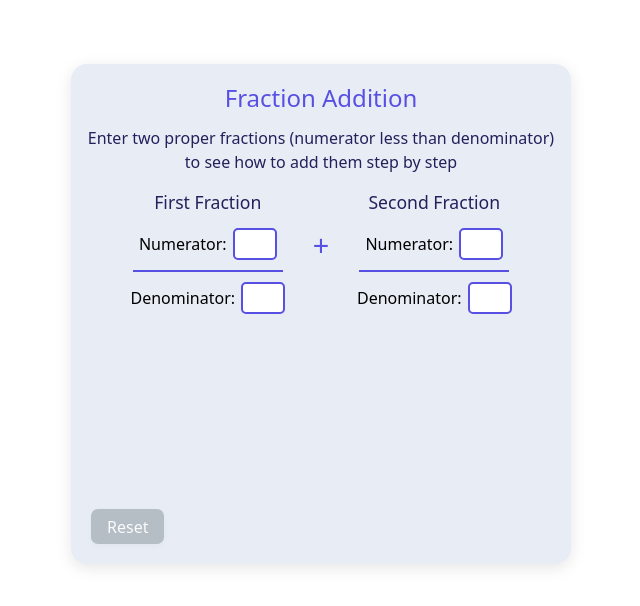
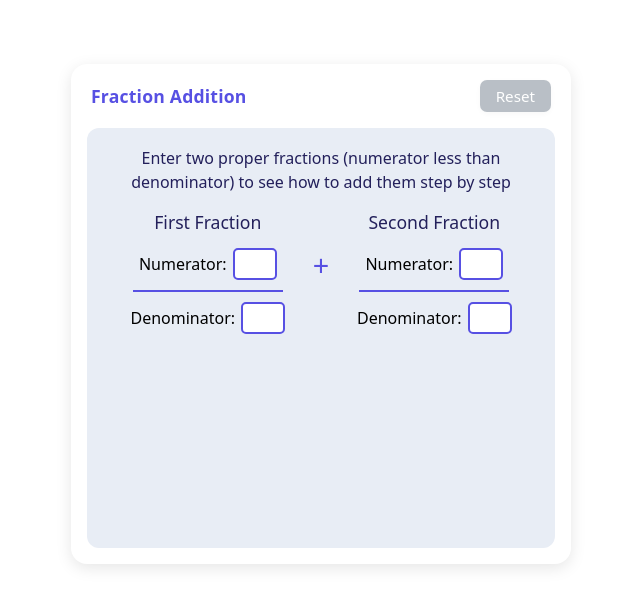
Before and after one commit to Content-Interactives/fraction-interactive-alternative, a React (Vite) app: page / in a window 1280 px wide. Shown: the top 606 px of the page, without its empty margins (319-959 px from the left). Built offline with nearby package versions, Linux system fonts and the light colour scheme.

Commit message:
added some styling

```diff
--- a/src/components/FractionAddition.css
+++ b/src/components/FractionAddition.css
@@ -595,3 +595,21 @@ input[type="number"] {
   box-shadow: 0 0 0 4px rgba(0,0,255,0.2) inset, 0 0 0 8px rgba(0,255,0,0.2) inset;
   z-index: 9999;
 }
+
+.sum-fractions-fade.fade-in {
+  opacity: 1;
+  transition: opacity 0.5s;
+}
+.sum-fractions-fade.fade-out {
+  opacity: 0;
+  transition: opacity 0.5s;
+}
+
+.fade-in-out {
+  opacity: 1;
+  transition: opacity 0.4s;
+}
+.fade-in-out.hide {
+  opacity: 0;
+  transition: opacity 0.4s;
+}
--- a/src/components/FractionAddition.jsx
+++ b/src/components/FractionAddition.jsx
@@ -57,6 +57,9 @@ const FractionAddition = () => {
   const [pieMoveDown, setPieMoveDown] = useState(false);
   const [showLCMText, setShowLCMText] = useState(false);
   const [showMultiplicationFactors, setShowMultiplicationFactors] = useState(false);
+  const [showSumFraction, setShowSumFraction] = useState(false);
+  const [isFadingOut, setIsFadingOut] = useState(false);
+  const [showContinueButton, setShowContinueButton] = useState(true);
 
   useEffect(() => {
     // Trigger step animation when currentStep changes
@@ -208,6 +211,33 @@ const FractionAddition = () => {
       setStep2NumeratorAnimationDone(false);
     }
   }, [currentStep, showSteps, animatedDenominator1, animatedDenominator2, result]);
+
+  useEffect(() => {
+    if (currentStep === 2 && showSteps) {
+      setShowSumFraction(false);
+      setIsFadingOut(false);
+      const fadeOutTimer = setTimeout(() => setIsFadingOut(true), 1200);
+      const showSumTimer = setTimeout(() => setShowSumFraction(true), 2000);
+      return () => {
+        clearTimeout(fadeOutTimer);
+        clearTimeout(showSumTimer);
+      };
+    }
+  }, [currentStep, showSteps]);
+
+  useEffect(() => {
+    // Hide Continue button during step transitions or animations
+    if (
+      isAnimatingDenominator ||
+      hideContinue ||
+      (currentStep === 1 && !step2NumeratorAnimationDone) ||
+      (showSteps && currentStep === 0 && !showLCMText)
+    ) {
+      setShowContinueButton(false);
+    } else {
+      setShowContinueButton(true);
+    }
+  }, [isAnimatingDenominator, hideContinue, step2NumeratorAnimationDone, showSteps, currentStep, showLCMText]);
 
   const handleInputChange = (fractionKey, part, value) => {
     if (showSteps) return;
@@ -381,7 +411,7 @@ const FractionAddition = () => {
                 </div>
               )}
             </div>
-            <div className={`pie-charts-container${pieMoveDown ? ' pie-move-down' : ''}`} style={{ justifyContent: 'center', marginTop: '20px', ...pieStepStyle }}>
+            <div className={`pie-charts-container${pieMoveDown ? ' pie-move-down' : ''}`} style={{ justifyContent: 'center', marginTop: '-25px', ...pieStepStyle }}>
               <div className="pie-charts-flex">
                 <div className="pie-chart">
                   {renderPieChart(f1.numerator, f1.denominator)}
@@ -429,6 +459,7 @@ const FractionAddition = () => {
                     {result.steps.commonDenominator / f1.denominator} ×
                   </span>
                 )}
+
                 <span><Fraction numerator={displayNumeratorEq1} denominator={animatedDenominator1 || f1.denominator} /></span>
               </div>
               <span className="plus-centered">+</span>
@@ -442,7 +473,7 @@ const FractionAddition = () => {
                 )}
               </div>
             </div>
-            <div className={`pie-charts-container${pieMoveDown ? ' pie-move-down' : ''}`} style={{ justifyContent: 'center', marginTop: '20px', ...pieStepStyle }}>
+            <div className={`pie-charts-container${pieMoveDown ? ' pie-move-down' : ''}`} style={{ justifyContent: 'center', marginTop: '-25px', ...pieStepStyle }}>
               <div className="pie-charts-flex">
                 <div className="pie-chart">
                   {renderPieChart(
@@ -468,11 +499,36 @@ const FractionAddition = () => {
         return (
           <div className="step-content">
             <h3>Step 3: Add the numerators</h3>
-            <div className="sum-fraction">
+            <div style={{ minHeight: 60 }}>
+              {!showSumFraction ? (
+                <div className={`sum-fractions-fade${isFadingOut ? ' fade-out' : ' fade-in'}`} style={{ display: 'flex', alignItems: 'center', gap: '16px' }}>
+                  <Fraction numerator={result.steps.adjustedNumerator1} denominator={result.steps.commonDenominator} size="1.5em" />
+                  <span className="plus-centered">+</span>
+                  <Fraction numerator={result.steps.adjustedNumerator2} denominator={result.steps.commonDenominator} size="1.5em" />
+                </div>
+              ) : (
+                <div className="sum-fraction sum-fractions-fade fade-in" style={{}}>
                   <Fraction numerator={result.steps.sumNumerator} denominator={result.steps.commonDenominator} size="1.5em" />
                 </div>
-            <div className={`pie-charts-container${pieMoveDown ? ' pie-move-down' : ''}`} style={{ justifyContent: 'center', marginTop: '20px', ...pieStepStyle }}>
-              {renderImproperPieCharts(result.steps.sumNumerator, result.steps.commonDenominator)}
+              )}
+            </div>
+            <div className={`pie-charts-container${pieMoveDown ? ' pie-move-down' : ''}`} style={{ justifyContent: 'center', marginTop: '-25px', ...pieStepStyle }}>
+              {!showSumFraction ? (
+                <div className={`pie-charts-flex sum-fractions-fade${isFadingOut ? ' fade-out' : ' fade-in'}`}>
+                  <div className="pie-chart">
+                    {renderPieChart(result.steps.adjustedNumerator1, result.steps.commonDenominator)}
+                  </div>
+                  <div className="pie-chart">
+                    {renderPieChart(result.steps.adjustedNumerator2, result.steps.commonDenominator)}
+                  </div>
+                </div>
+              ) : (
+                <div className="pie-charts-flex sum-fractions-fade fade-in">
+                  <div className="pie-chart">
+                    {renderPieChart(result.steps.sumNumerator, result.steps.commonDenominator)}
+                  </div>
+                </div>
+              )}
             </div>
           </div>
         );
@@ -483,7 +539,7 @@ const FractionAddition = () => {
             <div className="simplified-fraction">
               <span className="final-answer"><MixedFraction numerator={result.numerator} denominator={result.denominator} size="1.7em" /></span>
             </div>
-            <div className={`pie-charts-container${pieMoveDown ? ' pie-move-down' : ''}`} style={{ justifyContent: 'center', marginTop: '20px', ...pieStepStyle }}>
+            <div className={`pie-charts-container${pieMoveDown ? ' pie-move-down' : ''}`} style={{ justifyContent: 'center', marginTop: '-25px', ...pieStepStyle }}>
               {renderImproperPieCharts(result.numerator, result.denominator)}
             </div>
           </div>
@@ -599,9 +655,36 @@ const FractionAddition = () => {
   }, [currentStep]);
 
   return (
-    <div className="fraction-addition-container">
+    <div style={{
+      maxWidth: 500,
+      margin: '32px auto 0 auto',
+      background: '#fff',
+      borderRadius: 16,
+      boxShadow: '0 4px 16px rgba(0,0,0,0.10)',
+      padding: 0,
+      position: 'relative',
+      zIndex: 100,
+      display: 'flex',
+      flexDirection: 'column',
+      minHeight: 500,
+    }}>
+      {/* Header row with title and reset button */}
+      <div style={{ display: 'flex', alignItems: 'center', justifyContent: 'space-between', padding: '16px 20px 0 20px' }}>
+        <h2 style={{ color: '#5750E3', fontSize: '1.1em', fontWeight: 700, margin: 0, letterSpacing: 0.2 }}>Fraction Addition</h2>
+        <button className="reset-button" onClick={resetAll} style={{ margin: 0, padding: '4px 16px', height: 32, fontSize: '0.95em' }}>Reset</button>
+      </div>
+      {/* Inner box for interactive content */}
+      <div style={{
+        background: '#E8EDF5',
+        borderRadius: 12,
+        margin: '16px',
+        padding: '18px 12px 12px 12px',
+        flex: 1,
+        display: 'flex',
+        flexDirection: 'column',
+        minHeight: 0,
+      }}>
         <div className="content-inner">
-        <h2 className="title">Fraction Addition</h2>
           {!showSteps ? (
             <>
               <p className="instructions">Enter two proper fractions (numerator less than denominator) to see how to add them step by step</p>
@@ -703,14 +786,10 @@ const FractionAddition = () => {
             </div>
           )}
         </div>
-      {/* Button bar at the bottom left */}
         <div className="button-bar">
-        <button className="reset-button" onClick={resetAll}>
-          Reset
-        </button>
           <div style={{ flex: 1 }} />
-        {/* Only enable Continue if both fractions are proper */}
-        {(
+          <button
+            className={`glow-button simple-glow button-bar-right fade-in-out${!(
               fractions.fraction1.numerator &&
               fractions.fraction1.denominator &&
               fractions.fraction2.numerator &&
@@ -723,15 +802,30 @@ const FractionAddition = () => {
               !isAnimatingDenominator &&
               !hideContinue &&
               (currentStep !== 1 || step2NumeratorAnimationDone) &&
-          (!showSteps || currentStep !== 0 || showLCMText)
-        ) && (
-            <button
-              className="glow-button simple-glow button-bar-right"
+              (!showSteps || currentStep !== 0 || showLCMText) &&
+              (currentStep !== 2 || showSumFraction)
+            ) ? ' hide' : ''}`}
+            style={{ pointerEvents: !(
+              fractions.fraction1.numerator &&
+              fractions.fraction1.denominator &&
+              fractions.fraction2.numerator &&
+              fractions.fraction2.denominator &&
+              parseInt(fractions.fraction1.denominator) > 1 &&
+              parseInt(fractions.fraction2.denominator) > 1 &&
+              isProperFraction(fractions.fraction1.numerator, fractions.fraction1.denominator) &&
+              isProperFraction(fractions.fraction2.numerator, fractions.fraction2.denominator) &&
+              (!showSteps || (showSteps && !isComplete)) &&
+              !isAnimatingDenominator &&
+              !hideContinue &&
+              (currentStep !== 1 || step2NumeratorAnimationDone) &&
+              (!showSteps || currentStep !== 0 || showLCMText) &&
+              (currentStep !== 2 || showSumFraction)
+            ) ? 'none' : 'auto' }}
             onClick={!showSteps ? startSteps : handleNextStep}
           >
             {showSteps && !isComplete && currentStep >= 3 ? 'Finish' : 'Continue'}
           </button>
-          )}
+        </div>
       </div>
     </div>
   );
```
Lines whose indentation alone changed are shown as unchanged.
